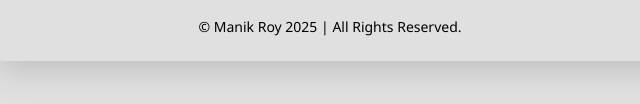
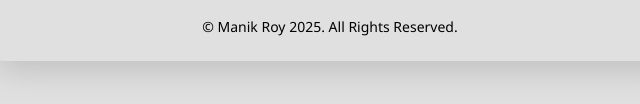
Before and after one commit to pixnum/Fakcob, a plain HTML site: page index.html in a window 1280 px wide. Shown: the part 693-797 px from the top of the page, 310-950 px from the left. Drawn offline with Linux system fonts and the light colour scheme.

Commit message:
Add files via upload

```diff
--- a/index.html
+++ b/index.html
@@ -82,7 +82,7 @@ body.dark .dashboard th{background:#3c3c3c;}
 </div>
 
 </div>
-<footer>© Manik Roy 2025 | All Rights Reserved.</footer>
+<footer>© Manik Roy 2025. All Rights Reserved.</footer>
 </div>
 
 <script>
```
